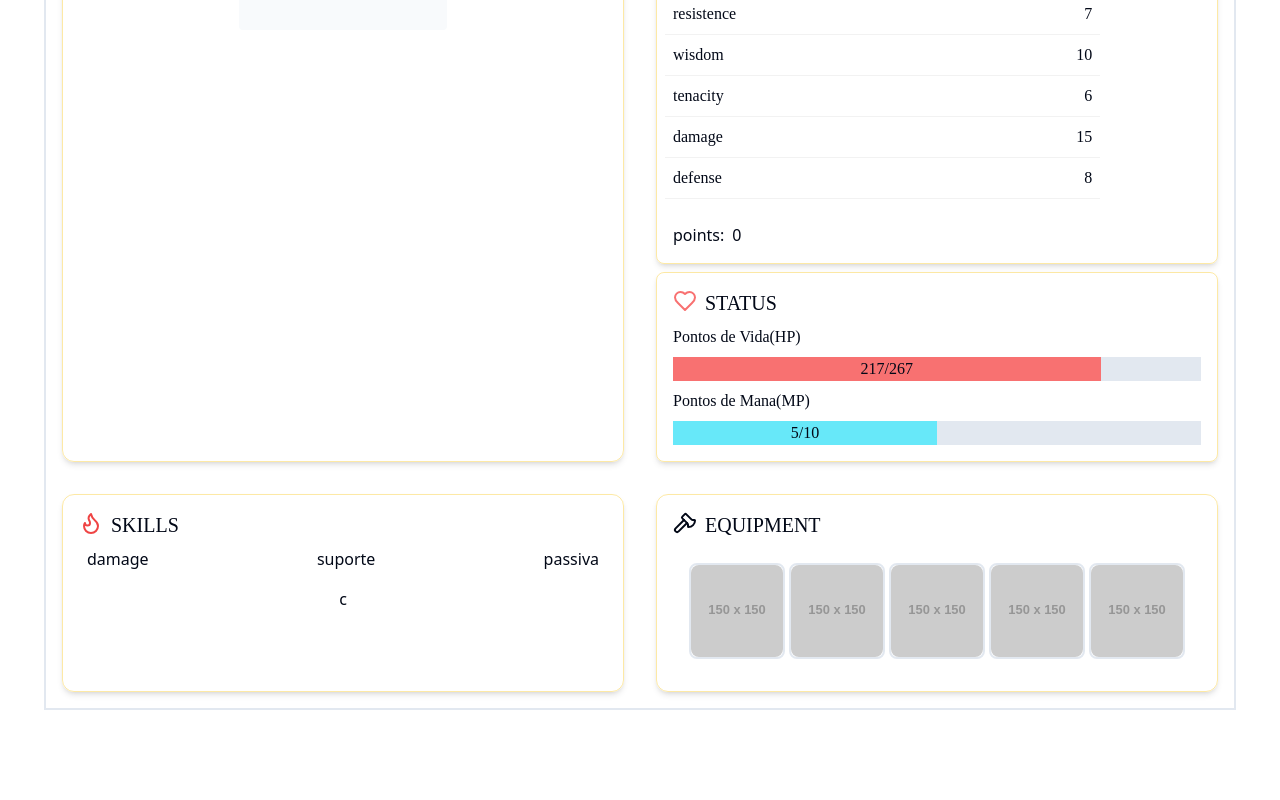
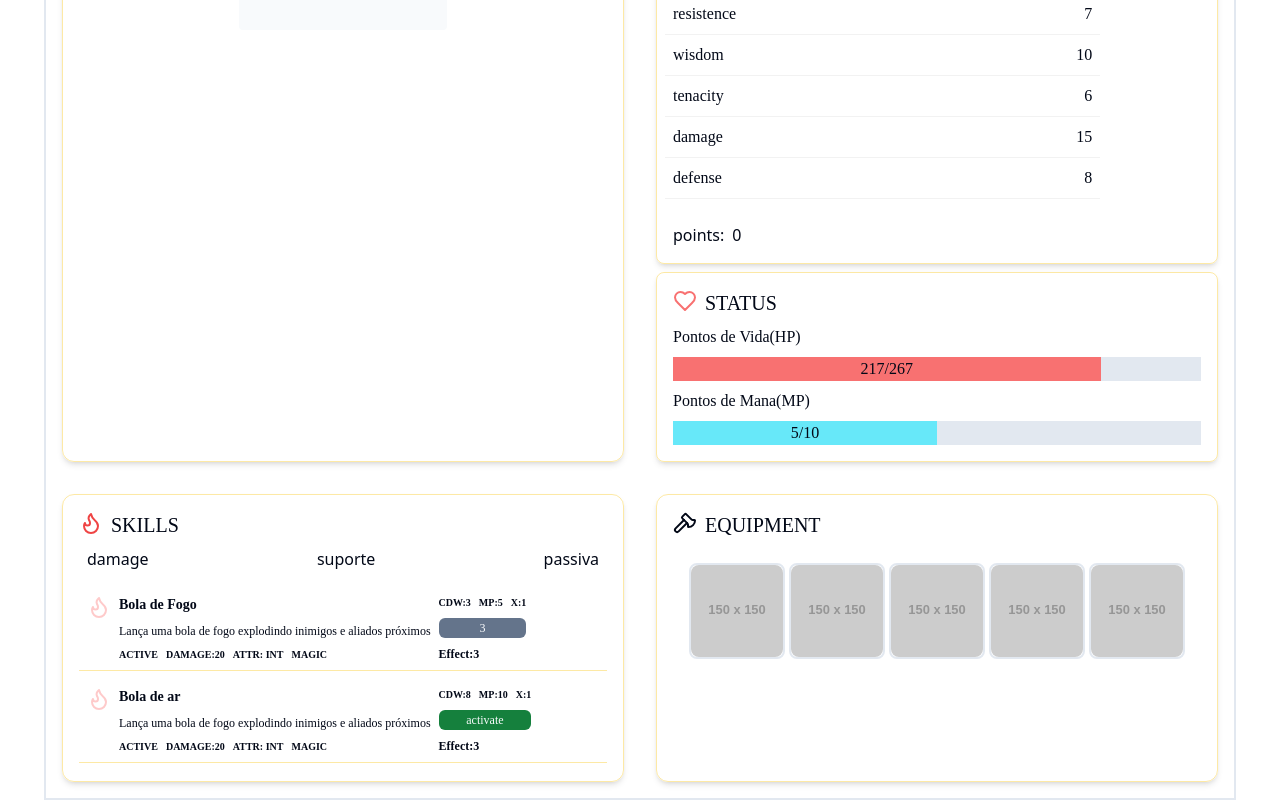
Before and after one commit to DecoXD/rpg-web, a React (Vite) app: page /charsheet in a window 1280 px wide. Shown: the part 321-1121 px from the top of the page. Before the commit the page ends 1031 px from the top, so only its background shows below. Built offline with nearby package versions, Linux system fonts and the light colour scheme.

Commit message:
feat: added in user interface sections for each skills that belongs to user character

```diff
--- a/src/_MOCKS_/char.ts
+++ b/src/_MOCKS_/char.ts
@@ -72,12 +72,13 @@ export const mockCharacterInventory:Equipment[] = [
 
 //create one database for each skill type and i need has one dabate called CharSkills with an array for earch skill type.
 //guardar em cache
+
 export const MockCharSkills:CharSkills[] = [
   {
     id:1,
-    damageSkills:[1],
-    passiveSkills:[1],
-    suportSkills:[1]
+    damageSkills:[1,2],
+    suportSkills:[1,2],
+    passiveSkills:[1,2]
   }
 ]
 
@@ -109,11 +110,26 @@ export const MockDamageSkills:DamageSkill []=[
   cost:5,
   coutdown:3,
   skillBaseDamage:20,
+  turnsToActivate:3,
   skillMultiplierAttribute:CharAttributeList.intelligence,
   skillMultiplyValue:1,
   turnsEffected:3,
   type:SkillType.ACTIVE
- }
+ },
+ {
+  id:2,
+  damageType:SkillDamageType.MAGIC,
+  damageValue:132,
+  name:"Bola de ar",
+  description:"Lança uma bola de fogo explodindo inimigos e aliados próximos",
+  cost:10,
+  coutdown:8,
+  skillBaseDamage:20,
+  skillMultiplierAttribute:CharAttributeList.intelligence,
+  skillMultiplyValue:1,
+  turnsEffected:3,
+  type:SkillType.ACTIVE
+ },
 ]
 
 export const MockPassiveSkills:PassiveSkill []=[
@@ -129,6 +145,20 @@ export const MockPassiveSkills:PassiveSkill []=[
   skillMultiplierAttribute:CharAttributeList.intelligence,
   skillMultiplyValue:1,
   turnsEffected:3,
-  type:SkillType.ACTIVE
+  type:SkillType.PASSIVE
+ },
+ {
+  id:2,
+  addedValue:200,
+  addedAttribute:CharAttributeList.damage,
+  name:"Vigor",
+  description:"Lança uma bola de fogo explodindo inimigos e aliados próximos",
+  cost:0,
+  coutdown:3,
+  skillBaseDamage:20,
+  skillMultiplierAttribute:CharAttributeList.intelligence,
+  skillMultiplyValue:1,
+  turnsEffected:3,
+  type:SkillType.PASSIVE
  }
 ]
--- /dev/null
+++ b/src/components/shared/DamageSkillsContainer.tsx
@@ -0,0 +1,62 @@
+import { DamageSkill } from "@/types/Skills"
+import { Flame, Sword } from "lucide-react"
+import { Button } from "../ui/button"
+
+type DamageSkillContainerProps = {
+  damageSkillList:DamageSkill[] | undefined
+}
+const DamageSkillsContainer = ({damageSkillList}:DamageSkillContainerProps) => {
+
+  if(!damageSkillList){
+    return <p>no damage skills</p>
+  }
+  return (
+    <div className=" w-full">
+
+      <ul className="flex flex-col gap-2">
+        {damageSkillList.map((skill) => (
+          <li key={skill.id} className="flex  gap-2  p-2 font-medieval border-b-[1px] border-amber-300/50">
+            <div className="">
+              <Flame className="text-red-200"/>
+            </div>
+
+            <div className="flex flex-col gap-2 ">
+                <p className="font-bold text-sm font-medieval">{skill.name}</p>
+                <p className="font-medium text-xs font-medieval">{skill.description}</p>
+                <div className="flex gap-2 font-bold">
+
+                  <p className="text-[10px] font-medieval"><span className="font-bold">{skill.type}</span></p>
+                  <p className="text-[10px] font-medieval">DAMAGE:<span className="font-bold">{skill.skillBaseDamage}</span></p>
+                  <p className="text-[10px] uppercase">attr: <span className="text-[10px] font-bold">{skill.skillMultiplierAttribute.substring(0,3)}</span></p>
+                  <p className="text-[10px] uppercase"><span className="text-[10px] font-bold">{skill.damageType}</span></p>
+                </div>
+            </div>
+
+            <div className="flex flex-col gap-2">
+              <div className="flex gap-2">
+                <p className="text-[10px] font-bold font-medieval">CDW:<span>{skill.coutdown}</span></p>
+                <p className="text-[10px] font-bold font-medieval">MP:<span>{skill.cost}</span></p>
+                <p className="text-[10px] font-bold font-medieval">X:<span>{skill.skillMultiplyValue}</span></p>
+
+              </div>
+              <div className=" flex flex-col gap-2">
+                <Button
+                  className={`${skill.turnsToActivate?'bg-slate-500':'bg-green-700'} w-full p-1 text-xs  h-5 flex items-center `}
+                >
+                  {skill.turnsToActivate? skill.turnsToActivate : "activate"}</Button>
+                <div className=" text-xs font-bold">
+                Effect:<span>{skill.turnsEffected}</span>
+
+                </div>
+              </div>
+
+            </div>
+          </li>
+        ))}
+      </ul>
+
+    </div>
+  )
+}
+
+export default DamageSkillsContainer
--- /dev/null
+++ b/src/components/shared/PassiveSkillsContainer.tsx
@@ -0,0 +1,58 @@
+import { PassiveSkill } from "@/types/Skills"
+import { Flame } from "lucide-react"
+
+
+type PassiveSkillContainerProps = {
+  passiveSkillList:PassiveSkill[] | undefined
+}
+
+const PassiveSkillsContainer = ({passiveSkillList}:PassiveSkillContainerProps) => {
+
+  if(!passiveSkillList){
+    return <p>no passive skills</p>
+  }
+  return (
+    <div className=" w-full">
+
+      <ul className="flex flex-col gap-2">
+        {passiveSkillList.map((skill) => (
+          <li key={skill.id} className="flex  gap-2  p-2 font-medieval border-b-[1px] border-amber-300/50">
+            <div className="">
+              <Flame className="text-red-200"/>
+            </div>
+
+            <div className="flex flex-col gap-2 ">
+                <p className="font-bold text-sm font-medieval">{skill.name}</p>
+                <p className="font-medium text-xs font-medieval">{skill.description}</p>
+                <div className="flex gap-2">
+
+                  <p className="text-[10px] font-medieval"><span className="font-bold">{skill.type}</span></p>
+
+
+                </div>
+            </div>
+
+            <div className="flex flex-col gap-2">
+              <div className="flex gap-2">
+                <p className="text-[10px] font-bold font-medieval flex gap-1">
+                  <span className="uppercase text-xs">{skill.addedAttribute}</span>
+                  +
+                  <span className="text-xs font-bold">{skill.addedValue}</span>
+
+                  </p>
+
+              </div>
+              <div className=" flex flex-col gap-2">
+
+              </div>
+
+            </div>
+          </li>
+        ))}
+      </ul>
+
+    </div>
+  )
+}
+
+export default PassiveSkillsContainer
--- /dev/null
+++ b/src/components/shared/SupportSkillsContainer.tsx
@@ -0,0 +1,75 @@
+import { SupportSkill } from "@/types/Skills"
+import { Flame } from "lucide-react"
+import { Button } from "../ui/button"
+import clsx from "clsx"
+
+type SupportSkillContainerProps = {
+  supportSkillList:SupportSkill[] | undefined
+}
+const SupportSkillsContainer = ({supportSkillList}:SupportSkillContainerProps) => {
+
+  if(!supportSkillList){
+    return <p>no damage skills</p>
+  }
+  return (
+    <div className=" w-full">
+
+      <ul className="flex flex-col gap-2">
+        {supportSkillList.map((skill) => {
+          if(!skill) return
+          return(
+          <li key={skill.id} className="flex  gap-2  p-2 font-medieval border-b-[1px] border-amber-300/50">
+            <div className="">
+              <Flame className="text-red-200"/>
+            </div>
+
+            <div className="flex flex-col gap-2 ">
+                <p className="font-bold text-sm font-medieval">{skill.name}</p>
+                <p className="font-medium text-xs font-medieval">{skill.description}</p>
+                <div className="flex gap-2">
+                  <p className="text-[10px] font-medieval"><span className="font-bold">{skill.type}</span></p>
+                  <p className="text-[10px] font-medieval">BASE:<span className="font-bold">{skill.skillBaseDamage}</span></p>
+                  <p className="text-[10px] uppercase">attr: <span className="text-[10px] font-bold">{skill.skillMultiplierAttribute.substring(0,3)}</span></p>
+                  <p className="text-[10px] font-bold font-medieval">
+                    <span
+                      className={` ${clsx({
+                    'text-red-500':skill.supportType === 'DEBUFF',
+                    'text-green-700':skill.supportType === 'BUFF'
+                      })}`}>
+                      {skill.supportType}
+                    </span>
+                  </p>
+                </div>
+            </div>
+
+            <div className="flex flex-col gap-2">
+              <div className="flex gap-2">
+                <p className="text-[10px] font-bold font-medieval">CDW:<span>{skill.coutdown}</span></p>
+                <p className="text-[10px] font-bold font-medieval">MP:<span>{skill.cost}</span></p>
+                <p className="text-[10px] font-bold font-medieval">X:<span>{skill.skillMultiplyValue}</span></p>
+
+              </div>
+              <div className=" flex flex-col gap-2">
+                <Button
+                  className={`${skill.turnsToActivate?'bg-slate-500':'bg-green-700'} w-full p-1 text-xs  h-5 flex items-center `}
+                >
+                  {skill.turnsToActivate? skill.turnsToActivate : "activate"}
+                </Button>
+
+                <div className=" text-xs font-bold">
+                  Effect:
+                  <span>{skill.turnsEffected}</span>
+                </div>
+
+              </div>
+
+            </div>
+          </li>
+        )})}
+      </ul>
+
+    </div>
+  )
+}
+
+export default SupportSkillsContainer
--- a/src/pages/CharacterSheet/sections/CharSkills.tsx
+++ b/src/pages/CharacterSheet/sections/CharSkills.tsx
@@ -1,4 +1,7 @@
 import { getAllSkillsBySkillList, getSkillListById } from '@/_MOCKS_/mockApi'
+import DamageSkillsContainer from '@/components/shared/DamageSkillsContainer'
+import PassiveSkillsContainer from '@/components/shared/PassiveSkillsContainer'
+import SupportSkillsContainer from '@/components/shared/SupportSkillsContainer'
 import { CharSkillList } from '@/types/Skills'
 import { Flame } from 'lucide-react'
 import { useEffect, useState } from 'react'
@@ -12,10 +15,10 @@ enum skillSections{
   suportSkills
 }
 //todo send the skillList like parameter and render in returned component
-const ComponentsMap:Record<skillSections,()=>JSX.Element> = {
-  [skillSections.damageSkills]:() =><p>a</p>,
-  [skillSections.suportSkills]:()=><p>b</p>,
-  [skillSections.passiveSkills]:() =><p>c</p>
+const ComponentsMap:Record<skillSections,(skillList:CharSkillList) =>JSX.Element> = {
+  [skillSections.damageSkills]:(skillList) => <DamageSkillsContainer damageSkillList={skillList.damageSkills}/>,
+  [skillSections.suportSkills]:(skillList) => <SupportSkillsContainer supportSkillList={skillList.suportSkills}/>,
+  [skillSections.passiveSkills]:(skillList) => <PassiveSkillsContainer passiveSkillList={skillList.passiveSkills}/>
 }
 
 const CharSkills = ({id}:CharSkillsProps) => {
@@ -27,10 +30,10 @@ const CharSkills = ({id}:CharSkillsProps) => {
 
 
   //__MOCK__ skills that will be rendered in screen
-  const [skillSection,setSkillSection] = useState<skillSections>(skillSections.passiveSkills)
+  const [skillSection,setSkillSection] = useState<skillSections>(skillSections.damageSkills)
   const skillsList = getSkillListById(id)
 
-
+  //handleuseSkill function
   useEffect(() =>{
     if(skillsList){
       const charSkillList = getAllSkillsBySkillList(skillsList)
@@ -39,10 +42,13 @@ const CharSkills = ({id}:CharSkillsProps) => {
     }
   },[skillsList])
 
+  if(!skillsList){
+    return <p>no skills</p>
+  }
 
 
   return (
-    <div className="  p-4 border-[1px] border-amber-300/50 shadow-md w-full max-w-xl rounded-xl h-full">
+    <div className="  p-4 border-[1px] border-amber-300/50 shadow-md w-full max-w-xl rounded-xl h-full min-h-72 max-h-72 overflow-y-scroll  ">
 
       <h3 className='flex gap-2 font-medieval text-xl uppercase'><Flame className='text-red-500'/> Skills </h3>
 
@@ -53,10 +59,10 @@ const CharSkills = ({id}:CharSkillsProps) => {
         <p onClick={()=>setSkillSection(skillSections.passiveSkills)}>passiva</p>
        </div>
         {/* colocar as a skills aqui e renderizar por usestate */}
-        <div className=" h-full
+        <div className=" h-full w-full
         ">
           {
-            ComponentsMap[skillSection]()
+            ComponentsMap[skillSection](skills)
           }
         </div>
       </div>
--- a/src/types/Skills.ts
+++ b/src/types/Skills.ts
@@ -11,32 +11,32 @@ export enum SkillElement{
 }
 
 export enum CharAttributeList  {
-  strength,
-  ability,
-  armour,
-  intelligence,
-  resistence,
-  wisdom,
-  tenacity,
-  damage,
-  defense
+  strength='strength',
+  ability='ability',
+  armour='armour',
+  intelligence='intelligence',
+  resistence='resistence',
+  wisdom='wisdom',
+  tenacity='tenacity',
+  damage='damage',
+  defense='defense'
 
 }
 
 export enum SkillDamageType{
-  PHYSICAL,
-  MAGIC
+  PHYSICAL='PHYSICAL',
+  MAGIC='MAGIC'
 }
 
 
 export enum SupportSkillType{
-  BUFF,
-  DEBUFF
+  BUFF = "BUFF",
+  DEBUFF = 'DEBUFF',
 }
 
 export enum SkillType {
-  ACTIVE,
-  PASSIVE
+  ACTIVE = "ACTIVE",
+  PASSIVE= "PASSIVE"
 }
 
 export type Skill = {
@@ -49,6 +49,7 @@ export type Skill = {
   skillMultiplyValue:number;
   cost:number;
   coutdown:number;
+  turnsToActivate?:number ;
   turnsEffected:number;
   type:SkillType
 }
```
